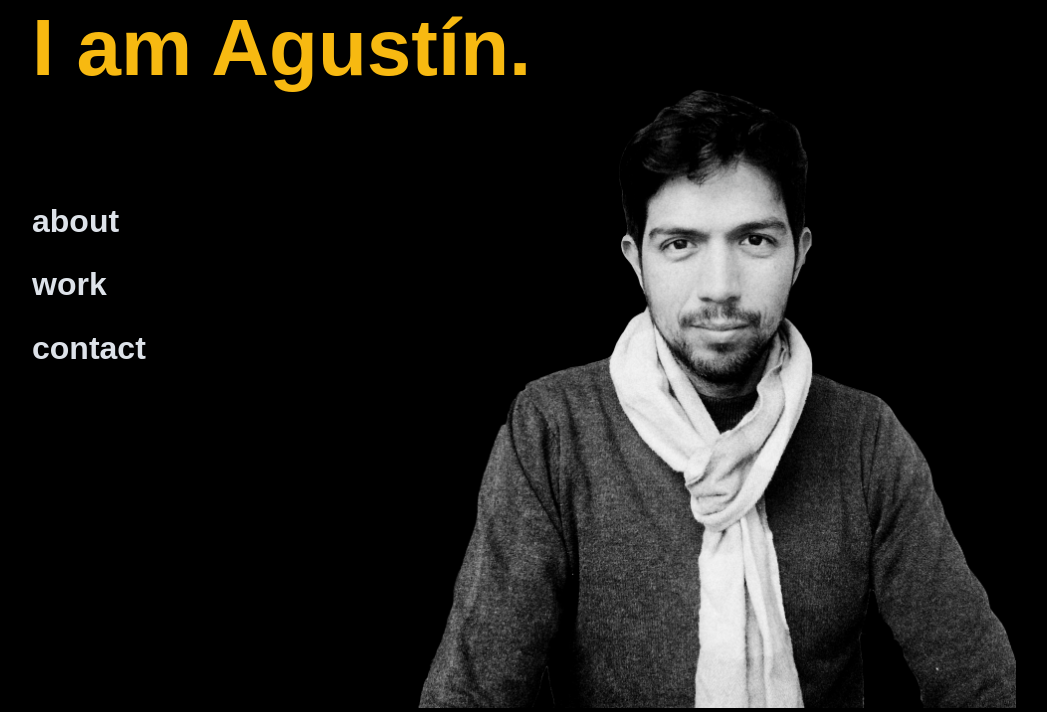
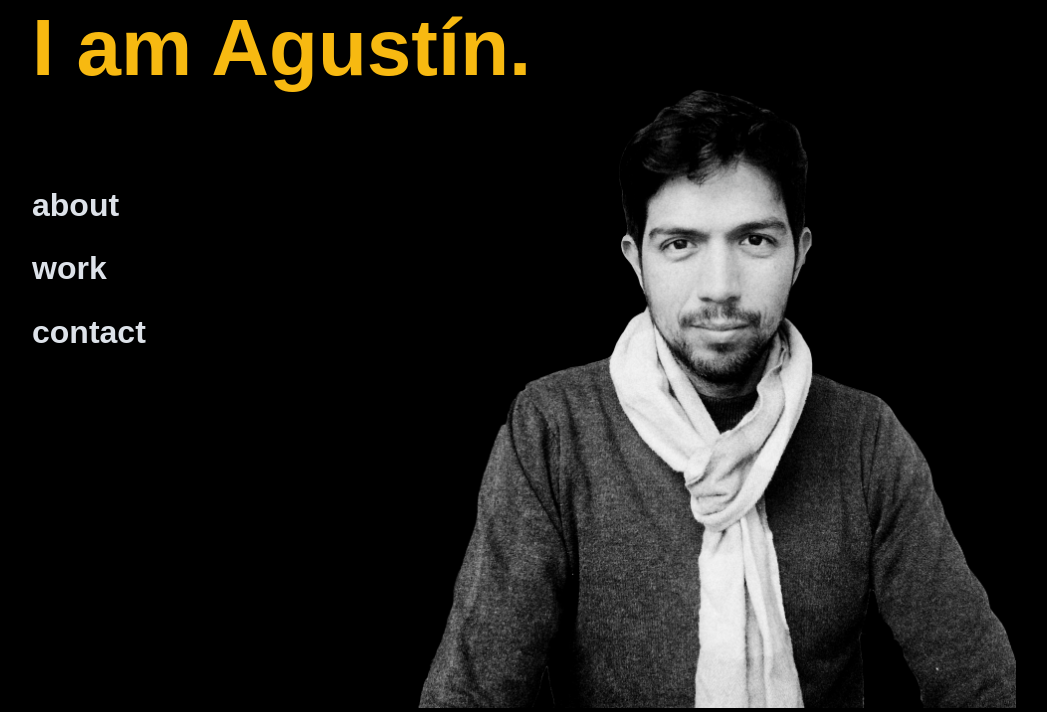
Before and after one commit to agustinZavalaAguilar/portfolio3-wp, a PHP site: page / in a window 1280 px wide. Shown: the part 152-864 px from the top of the page, without its empty margins (224-1271 px from the left). Run offline with PHP 8.4, Linux system fonts and the light colour scheme.

Commit message:
Tweak links height

```diff
--- a/css/style.css
+++ b/css/style.css
@@ -97,7 +97,7 @@ nav {
 }
 .links {
     width: 7rem;
-    margin: 0;
+    margin-top: -1em;
     float: right;
 }
 
```
